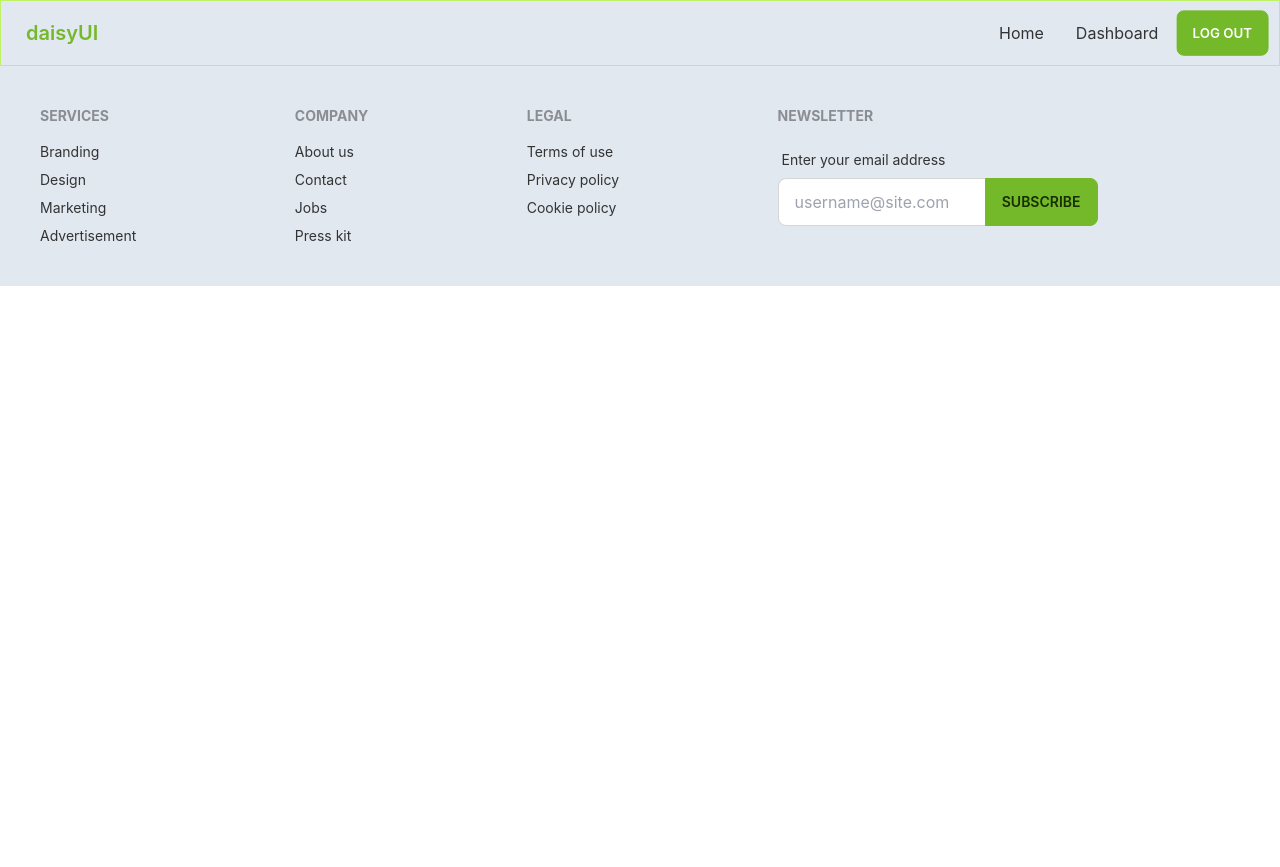
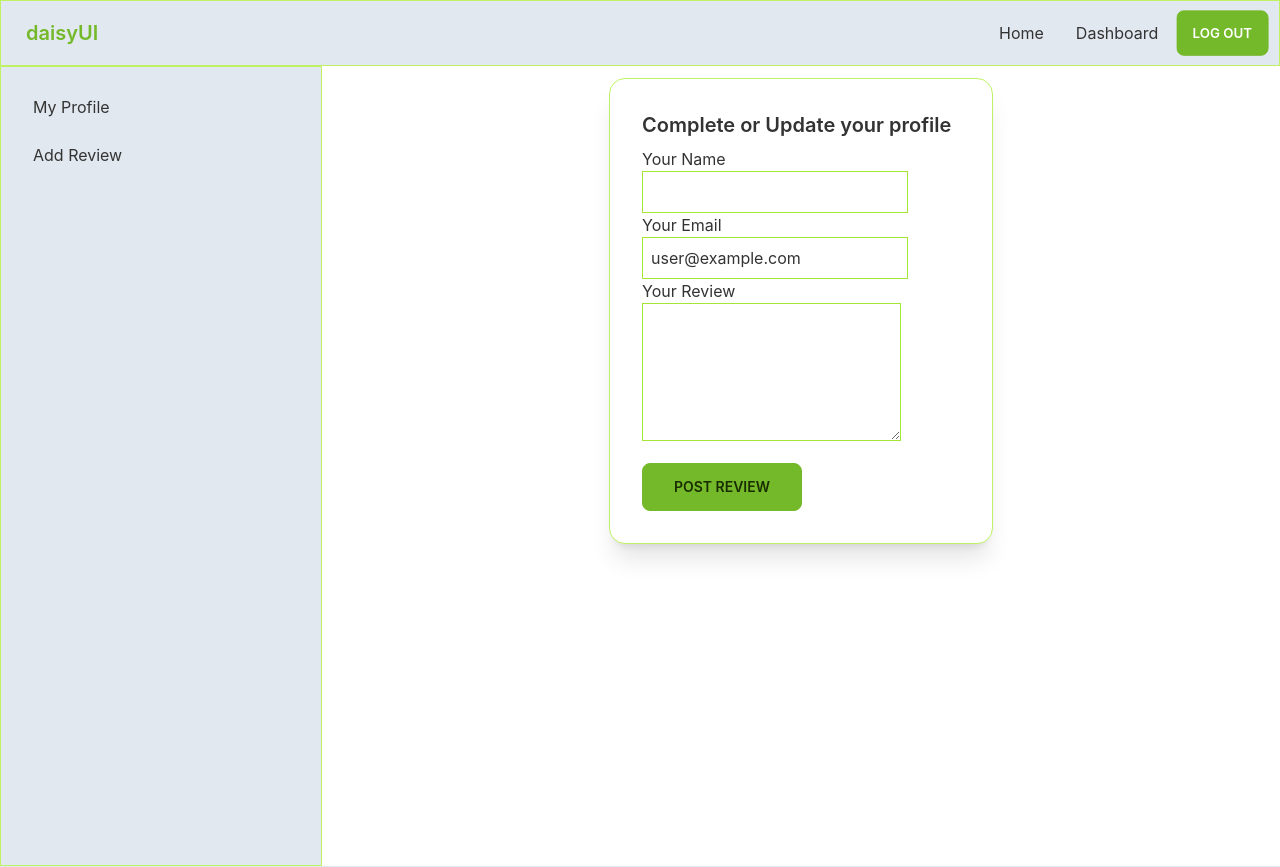
Before and after one commit to HameemH/Toolticarp-assign12, a React (Create React App) app: page /dashboard/review in a window 1280 px wide. Shown: the top 867 px of the page. Before the commit the page ends 800 px from the top, so only its background shows below. Built offline with nearby package versions, Linux system fonts and the light colour scheme; no server answers; sample sign-in values are in the browser's storage.

Commit message:
add review page done with bd storing

```diff
--- a/src/App.js
+++ b/src/App.js
@@ -12,6 +12,7 @@ import RequireAuth from './Pages/Authorization/RequireAuth';
 import Dashboard from './Pages/Dashboard/Dashboard';
 import Myorders from './Pages/Dashboard/Myorders';
 import MyProfile from './Pages/Dashboard/MyProfile';
+import AddReview from './Pages/Dashboard/AddReview';
 
 function App() {
   return (
@@ -26,6 +27,7 @@ function App() {
        <Route path='/purchase/:id' element={<RequireAuth><Purchase/></RequireAuth>}></Route>
        <Route path ='/dashboard' element={<RequireAuth><Dashboard></Dashboard></RequireAuth>}>
        <Route index element={<MyProfile></MyProfile>}></Route>
+       <Route path='review' element={<AddReview></AddReview>}></Route>
        </Route>
      </Routes>
      <Footer></Footer>
--- /dev/null
+++ b/src/Pages/Dashboard/AddReview.js
@@ -0,0 +1,62 @@
+import React, { useEffect, useState } from 'react';
+import auth from './../../firebase.init';
+import { useAuthState } from 'react-firebase-hooks/auth';
+
+const AddReview = () => {
+    const [userInfo, setUserInfo] = useState();
+    const [user] = useAuthState(auth);
+
+    const email = user?.email
+    useEffect(
+        () => {
+            fetch(`http://localhost:5000/users/${email}`)
+                .then(res => res.json())
+                .then(data => {
+
+                    setUserInfo(data)
+                })
+        }
+        , [user])
+
+const handleReview = e =>{
+   e.preventDefault();
+   const review= {name: userInfo?.userName, email: user?.email , review: e.target.review.value};
+   console.log(review);
+   fetch('http://localhost:5000/reviews', {
+    method:'POST',
+    headers: {
+        'content-type': 'application/json'
+    },
+    body:JSON.stringify(review)
+})
+.then(res=>res.json())
+.then(data => {
+    console.log('', data);
+    alert('Review added')
+    e.target.reset()
+})
+}
+    return (
+        <div>
+              <div class="card border border-lime-300 mx-auto mt-3 lg:w-96 bg-base-100 shadow-xl">
+                        <div class="card-body">
+                            <h2 class="card-title">Complete or Update your profile</h2>
+                            <form onSubmit={handleReview}>
+                            <p>Your Name</p>
+                            <input type="text" name="name" value={userInfo?.userName}    id="" className='p-2 border border-lime-400  ' />
+                            <p>Your Email</p>
+                            <input type="text" name="location" value={user?.email}   id="" className='p-2 border border-lime-400  '  />
+                           <p>Your Review</p>
+                           <textarea name="review" className='p-2 border border-lime-400 '  id="" cols="22" rows="5"></textarea>
+
+                            <input type='submit' class="btn btn-primary w-40 mt-4" value='Post Review'/>
+
+                            </form>
+
+                        </div>
+                    </div>
+        </div>
+    );
+};
+
+export default AddReview;
--- a/src/Pages/Dashboard/Dashboard.js
+++ b/src/Pages/Dashboard/Dashboard.js
@@ -15,7 +15,7 @@ const Dashboard = () => {
     <ul class="menu p-4 overflow-y-auto w-80 bg-slate-200 text-base-content">
 
       <li><Link to='/dashboard'>My Profile</Link></li>
-      <li><a>Sidebar Item 2</a></li>
+      <li><Link to='/dashboard/review'>Add Review</Link></li>
     </ul>
 
   </div>
--- a/src/Pages/Dashboard/MyProfile.js
+++ b/src/Pages/Dashboard/MyProfile.js
@@ -45,16 +45,16 @@ const MyProfile = () => {
     return (
         <div>
             <div className='grid lg:grid-cols-2 grid-cols-1'>
-                <div class="card lg:w-96 bg-base-100 shadow-xl">
+                <div class="card border border-lime-300 mx-auto mt-3 lg:w-96 bg-base-100 shadow-xl">
                     <figure class="px-10 pt-10">
                         <img src={user?.photoURL} alt="Shoes" class="rounded-xl" />
                     </figure>
                     <div class="card-body items-center text-center">
                         <h2 class="card-title">{userInfo?.userName}</h2>
                         <h2 className='card-title'>Email:{userInfo?.userEmail}</h2>
-                        <h2 class="card-title">{userInfo?.userEdu}</h2>
-                        <h2 class="card-title">{userInfo?.userLocation}</h2>
-                        <h2 class="card-title">{userInfo?.userNumber}</h2>
+                        <h2 class="card-title"> Education:{userInfo?.userEdu}</h2>
+                        <h2 class="card-title">Address:{userInfo?.userLocation}</h2>
+                        <h2 class="card-title">Phone No:{userInfo?.userNumber}</h2>
                         <div class="card-actions">
 
                         </div>
@@ -62,7 +62,7 @@ const MyProfile = () => {
                 </div>
 
                 <div>
-                    <div class="card lg:w-96 bg-base-100 shadow-xl">
+                    <div class="card border border-lime-300 mx-auto mt-3 lg:w-96 bg-base-100 shadow-xl">
                         <div class="card-body">
                             <h2 class="card-title">Complete or Update your profile</h2>
                             <form onSubmit={handleOtherInfo}>
```
